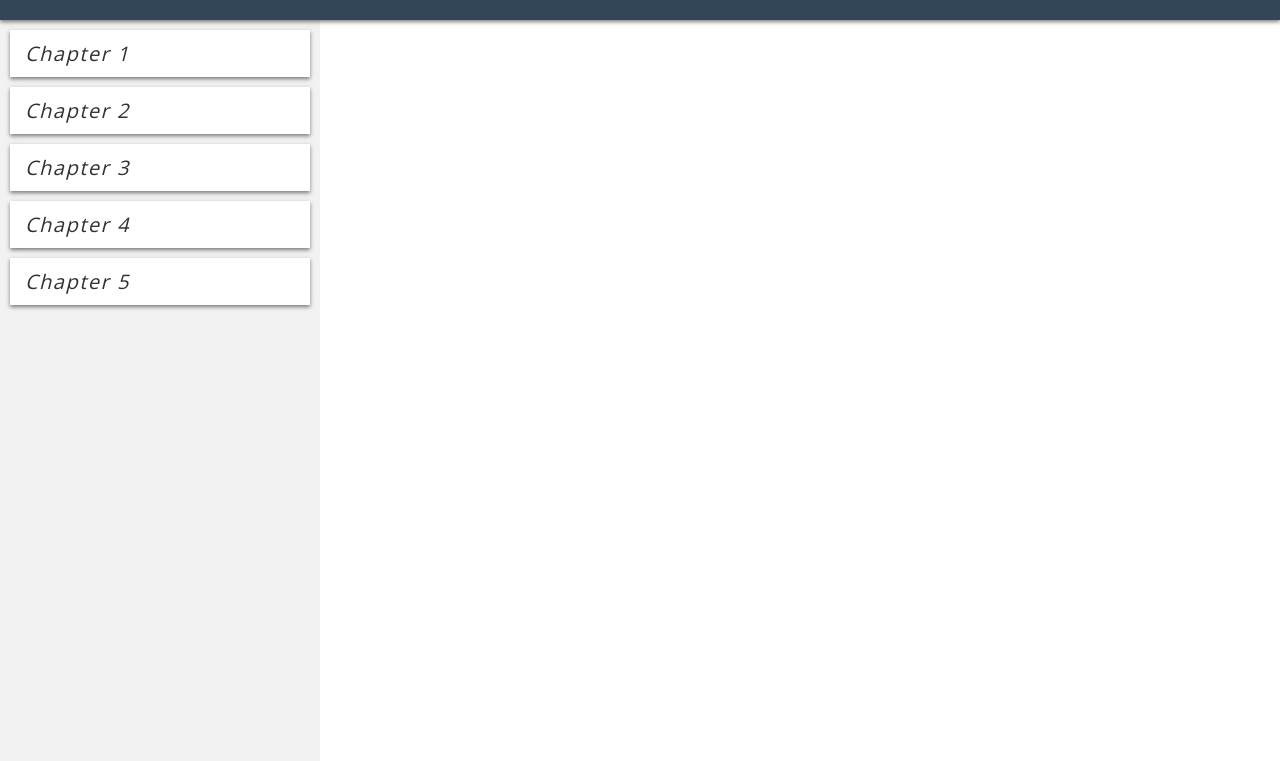
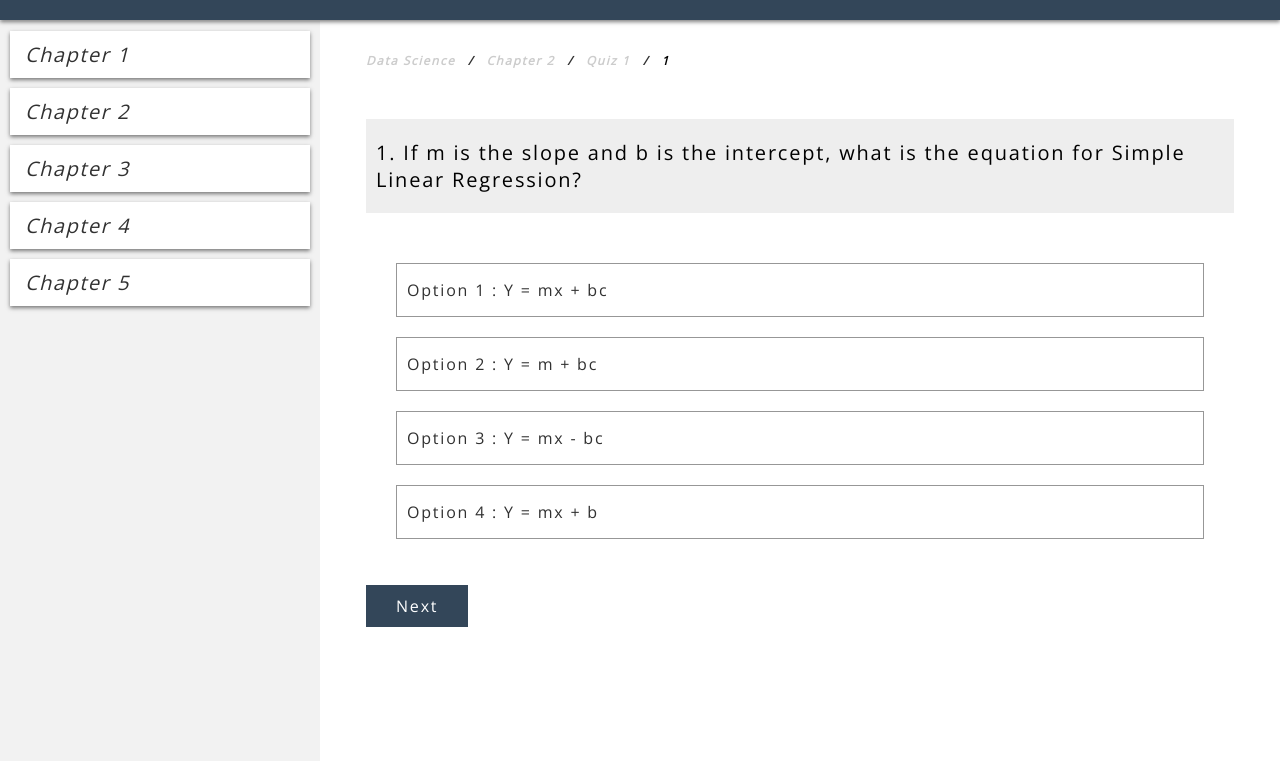
Before and after one commit to deepakkadarivel/quiz-app, a plain HTML site: page index.html in a window 1280 px wide. Shown: the part 39-800 px from the top of the page. Drawn offline with nearby package versions, Linux system fonts and the light colour scheme.

Commit message:
Quiz content block

```diff
--- a/assets/css/index.css
+++ b/assets/css/index.css
@@ -6,6 +6,7 @@ body {
 
 .nav {
     list-style-type: none;
+    width: 100%;
     margin: 0;
     padding: 0;
     overflow: hidden;
@@ -13,8 +14,8 @@ body {
     -webkit-box-shadow: 0 2px 4px 0 rgba(0, 0, 0, 0.5);
     -moz-box-shadow: 0 2px 4px 0 rgba(0, 0, 0, 0.5);
     box-shadow: 0 2px 4px 0 rgba(0, 0, 0, 0.5);
-    position: relative;
     z-index:1;
+    position: fixed;
 }
 
 .nav li {
@@ -51,10 +52,12 @@ li:first-child a {
 
 /* end of Nav bar theme */
 
+/* left panel theme */
+
 .left-panel {
     list-style-type: none;
-    margin: 0;
     padding: 0;
+    margin: 60px 0 0;
     width: 25%;
     height: 100%;
     background: #f2f2f2;
@@ -93,3 +96,93 @@ li:first-child a {
 li.dropdown ul {
     display : none;
 }
+
+/* end of left panel theme */
+
+/* content theme */
+
+.content {
+    margin-left:25%;
+    padding:1px 16px;
+}
+
+/* breadcrumb */
+.breadcrumb {
+    margin: 60px 0 0 0;
+    padding: 30px 30px 0;
+    list-style: none;
+    font-family: 'Open Sans', sans-serif;
+    font-size: 12px;
+    font-weight: 600;
+    font-style: italic;
+    letter-spacing: 1.5px;
+}
+
+.breadcrumb li {
+    display: inline;
+}
+
+.breadcrumb li+li:before {
+    padding: 8px;
+    color: #313131;
+    content: "/\00a0";
+}
+
+.breadcrumb li a {
+    color: #cccccc;
+    text-decoration: none;
+}
+
+.breadcrumb li a:hover {
+    color: #313131;
+    text-decoration: underline;
+}
+/* end of breadcrumb */
+
+/* question */
+.question-block {
+    margin: 50px 30px;
+    background-color: #eeeeee;
+    padding: 20px 10px;
+}
+
+.question {
+    font-family: 'Open Sans', sans-serif;
+    font-size: 20px;
+    letter-spacing: 1.8px;
+}
+/* end of question */
+
+/* options block */
+.options li {
+    list-style: none;
+    padding: 15px 10px;
+    margin: 20px 60px 0 20px;
+    background-color: #ffffff;
+    border: solid 1px #979797;
+}
+
+.options li a {
+    text-decoration: none;
+    font-family: 'Open Sans', sans-serif;
+    font-size: 16px;
+    letter-spacing: 1.8px;
+    color: #313131;
+}
+/* end of options block */
+
+/* next button */
+.next {
+    margin: 30px 30px;
+    padding: 10px 30px;
+    font-family: 'Open Sans', sans-serif;
+    font-size: 16px;
+    letter-spacing: 1.8px;
+    background-color: #334659;
+    color: white;
+    border: none;
+}
+/* end of next button */
+
+
+/* end of content theme */
--- a/index.html
+++ b/index.html
@@ -26,7 +26,6 @@
 <!-- end of nav bar -->
 
 <!-- left panel -->
-
 <div>
     <ul class="left-panel">
         <li class="dropdown">Chapter 1
@@ -66,8 +65,42 @@
         </li>
     </ul>
 </div>
+<!-- end of left panel -->
 
-<!-- end of left panel -->
+<!-- content -->
+<div class="content">
+
+    <!-- breadcrumb -->
+    <ul class="breadcrumb">
+        <li><a href="#">Data Science</a></li>
+        <li><a href="#">Chapter 2</a></li>
+        <li><a href="#">Quiz 1</a></li>
+        <li>1</li>
+    </ul>
+    <!-- end of breadcrumb -->
+
+    <!-- question block -->
+    <div class="question-block">
+        <div class="question">
+            1. If m is the slope and b is the intercept, what is the equation for Simple Linear Regression?
+        </div>
+    </div>
+    <!-- end of question block -->
+
+    <!-- options block -->
+    <ul class="options">
+        <li><a href="">Option 1 : Y = mx + bc</a></li>
+        <li><a href="">Option 2 : Y = m + bc</a></li>
+        <li><a href="">Option 3 : Y = mx - bc</a></li>
+        <li><a href="">Option 4 : Y = mx + b</a></li>
+    </ul>
+    <!-- end of options block -->
+
+    <!-- next button -->
+    <button class="next">Next</button>
+    <!-- end of next button -->
+</div>
+<!-- end of content -->
 
 <!-- jquery -->
 <script src="https://ajax.googleapis.com/ajax/libs/jquery/3.2.0/jquery.min.js"></script>
```
